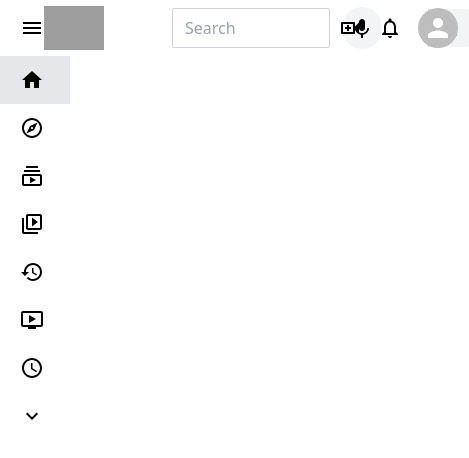
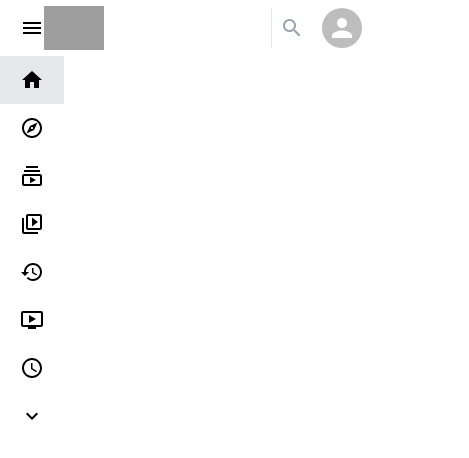
Before and after one commit to Abhishek332/youtube-clone, a React (Create React App) app: page / in a window 390 px wide. Shown: the top 458 px of the page, 469 px wide, since content can reach past the window. Built offline with nearby package versions, Linux system fonts and the light colour scheme; grey boxes are pictures that could not be loaded; the HTML template or start-up script is replaced by a standard one.

Commit message:
Made Sidebar and Navbar Responsive

```diff
--- a/src/components/Navbar.tsx
+++ b/src/components/Navbar.tsx
@@ -6,25 +6,25 @@ const Navbar = () => {
     return (
         <div className="h-14 px-5 w-full bg-white flex items-center justify-between sticky t-0 l-0">
             <div className="flex items-center h-full">
-                <MenuIcon />
+                <MenuIcon className="cursor-pointer" />
                 <div className="h-full relative w-32 flex items-center">
                     <img src="https://www.citypng.com/public/uploads/preview/-516095138081bnlgvzegi.png" alt="" className="h-[80%] absolute" />
                 </div>
             </div>
-            <div className="flex items-center w-[45%]">
-                <div className="flex w-full h-10 rounded-sm border-[0.1px] border-gray-300">
-                    <input type="text" className="h-full flex-[0.9] border-none bg-transparent px-3 text-gray-400 outline-none" placeholder="Search" />
-                    <div className="flex items-center justify-center flex-[0.1] h-full text-gray-400 border-l-[0.1px] border-gray-300 px-2 cursor-pointer rounded-r-sm bg-gray-100">
+            <div className="flex items-center md:w-[45%] ml-24">
+                <div className="flex w-full h-10 rounded-sm md:border-[0.1px] lg:border-gray-300">
+                    <input type="text" className="h-full flex-[0.9] border-none bg-transparent px-3 text-gray-400 outline-none hidden md:block" placeholder="Search" />
+                    <div className="flex items-center justify-center flex-[0.1] h-full text-gray-400 border-l-[0.1px] md:border-gray-300 px-2 cursor-pointer rounded-r-sm md:bg-gray-100">
                         <SearchIcon />
                     </div>
                 </div>
-                <div className="mx-3 cursor-pointer p-2 rounded-full bg-gray-100">
+                <div className="mx-3 cursor-pointer p-2 rounded-full bg-gray-100 hidden lg:block">
                     <MicIcon />
                 </div>
             </div>
             <div className="flex items-center">
-                <VideoCallOutlinedIcon className="mx-2 cursor-pointer" />
-                <NotificationsOutlinedIcon className="mx-2 cursor-pointer" />
+                <VideoCallOutlinedIcon className="mx-2 cursor-pointer !hidden lg:block" />
+                <NotificationsOutlinedIcon className="mx-2 cursor-pointer !hidden lg:block" />
                 <Avatar className="mx-2 cursor-pointer text-[0.625rem]" />
             </div>
         </div>
--- a/src/pages/Home.tsx
+++ b/src/pages/Home.tsx
@@ -5,7 +5,7 @@ const Home = () => {
     <>
       <Navbar />
       <div className="flex h-full w-full">
-        <div className="flex-[0.18]">
+        <div className="lg:w-44">
           <Sidebar />
         </div>
       </div>
```
